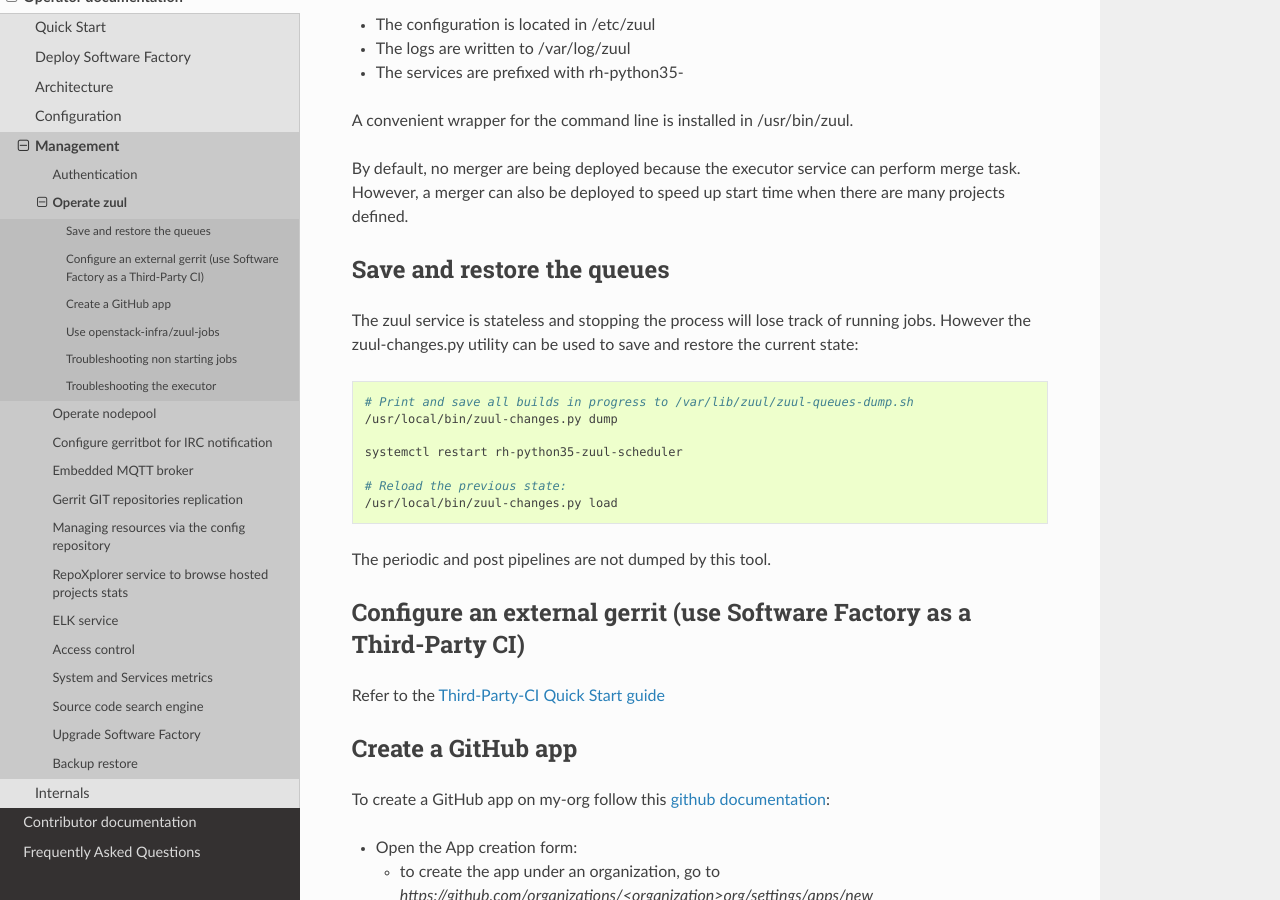
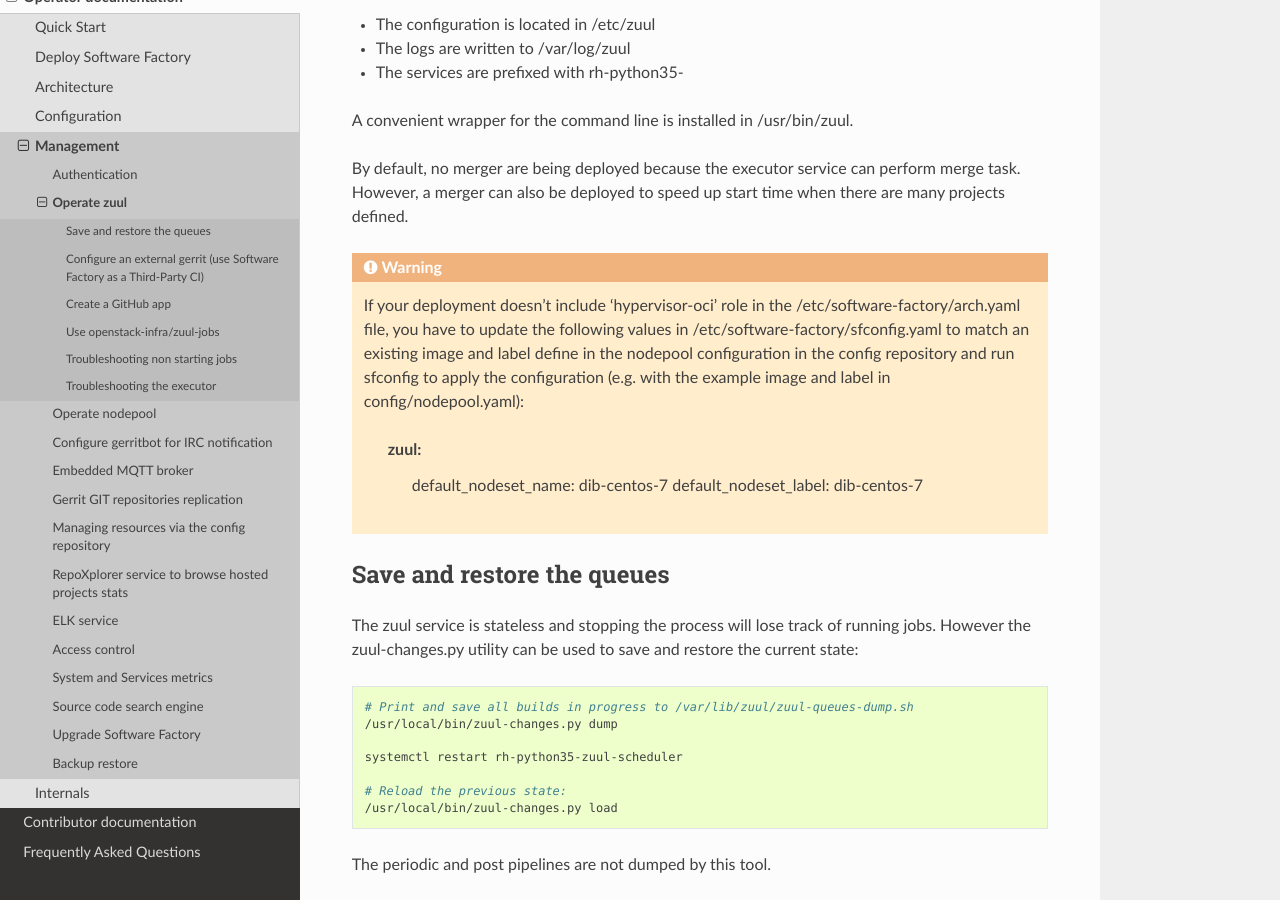
Before and after one commit to softwarefactory-project/sf-docs, a Sphinx documentation site: the page built from docs/operator/zuul_operator.rst, in a window 1280 px wide and 900 px high, scrolled down 320 px. Built offline with Sphinx 7.4.7 and the Read the Docs theme 2.0.0, drawn with Linux system fonts in a browser that asks for light colours.

Commit message:
zuul-operator: default label and name used by base job
- This change aims to explain to the zuul operator how to set up default nodeset
  name and label in the documentation (if hypervisor-oci role is not used)

Change-Id: I495837d7b877c7ce165d5194a7c1c801b66a3552

```diff
--- a/docs/operator/zuul_operator.rst
+++ b/docs/operator/zuul_operator.rst
@@ -20,6 +20,19 @@
 By default, no merger are being deployed because the executor service
 can perform merge task. However, a merger can also be deployed to speed
 up start time when there are many projects defined.
+
+.. warning::
+
+  If your deployment doesn't include 'hypervisor-oci' role in the
+  /etc/software-factory/arch.yaml file, you have to update the following values
+  in /etc/software-factory/sfconfig.yaml to match an existing image and label
+  define in the nodepool configuration in the config repository and run sfconfig
+  to apply the configuration (e.g. with the example image and label in
+  config/nodepool.yaml):
+
+    zuul:
+      default_nodeset_name: dib-centos-7
+      default_nodeset_label: dib-centos-7
 
 
 Save and restore the queues
```
